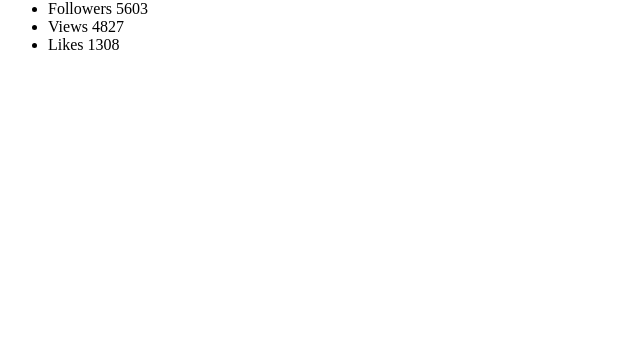
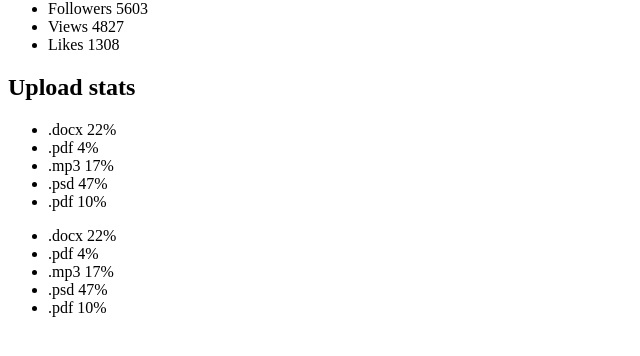
Before and after one commit to AlexanderMykytiuk/goit-react-hw-01-components, a React (Create React App) app: page / in a window 1280 px wide. Shown: the part 220-576 px from the top of the page, without its empty margins (0-640 px from the left). Built offline with nearby package versions, Linux system fonts and the light colour scheme.

Commit message:
Виконав Задачу №2 без стилізації

```diff
--- a/src/App.js
+++ b/src/App.js
@@ -1,10 +1,12 @@
 import React from "react";
 import Profile from "./components/Profile";
 import user from "./user.json";
+import statisticalData from "./statistical-data.json";
+import Statistics from "./components/Statistics";
 
 const App = () => {
   return (
-  <div>
+    <div>
       <Profile
         name={user.name}
         tag={user.tag}
@@ -12,31 +14,9 @@
         avatar={user.avatar}
         stats={user.stats}
       />
-   </div>
+      <Statistics title="Upload stats" stats={statisticalData} />
+      <Statistics stats={statisticalData} />
+    </div>
   );
 };
 export default App;
-
-
-
-
-// const App = () => {
-//   return (
-//   <div>
-//        <ul>
-//       {users.map(({ id, avatar, name, tag, location, stats }) => (
-//         <li key={id}>
-//           <Profile
-//         name={name}
-//         tag={tag}
-//         location={location}
-//         avatar={avatar}
-//         stats={stats}
-//       />
-//     </li>
-//    ))}
-//    </ul>
-//   </div>
-//   );
-// };
-// export default App;
--- /dev/null
+++ b/src/components/Statistics.js
@@ -0,0 +1,52 @@
+import React from "react";
+import propTypes from 'prop-types';
+
+
+const Statistics = ({ title, stats }) => (
+  <section className="statistics">
+    {title && <h2 className="title">{title}</h2>}
+
+    <ul className="stat-list">
+      {stats.map(({ id, label, percentage }) => (
+        <li className="item" key={id}>
+          <span className="label">{label} </span>
+          <span className="percentage">{percentage}%</span>
+        </li>
+      ))}
+    </ul>
+  </section>
+);
+
+Statistics.defaultProps = {
+  title: '',
+};
+
+Statistics.propTypes = {
+  title: propTypes.string,
+  stats: propTypes.arrayOf(propTypes.shape({
+    id: propTypes.string.isRequired,
+    label: propTypes.string.isRequired,
+    percentage: propTypes.number.isRequired,
+  })).isRequired
+}
+
+export default Statistics;
+
+// const Statistics = ({ statistic}) => (
+//   <section className={styles.statistics}>
+//     <h2>Задание №2</h2>
+//     <h2 className={styles.title}>Upload stats</h2>
+//     <ul>
+//       {statistic.map(({ id, label, percentage }, index) => (
+//         <li
+//           className={styles.item}
+//           key={id}
+//           style={{ backgroundColor: colors[index] }}
+//         >
+//           <span className={styles.label}>{label}</span>
+//           <span className={styles.percentage}>{percentage}%</span>
+//         </li>
+//       ))}
+//     </ul>
+//   </section>
+// );
--- /dev/null
+++ b/src/statistical-data.json
@@ -0,0 +1,7 @@
+[
+    { "id": "id-1", "label": ".docx", "percentage": 22 },
+    { "id": "id-2", "label": ".pdf", "percentage": 4 },
+    { "id": "id-3", "label": ".mp3", "percentage": 17 },
+    { "id": "id-4", "label": ".psd", "percentage": 47 },
+    { "id": "id-5", "label": ".pdf", "percentage": 10 }
+  ]
```
